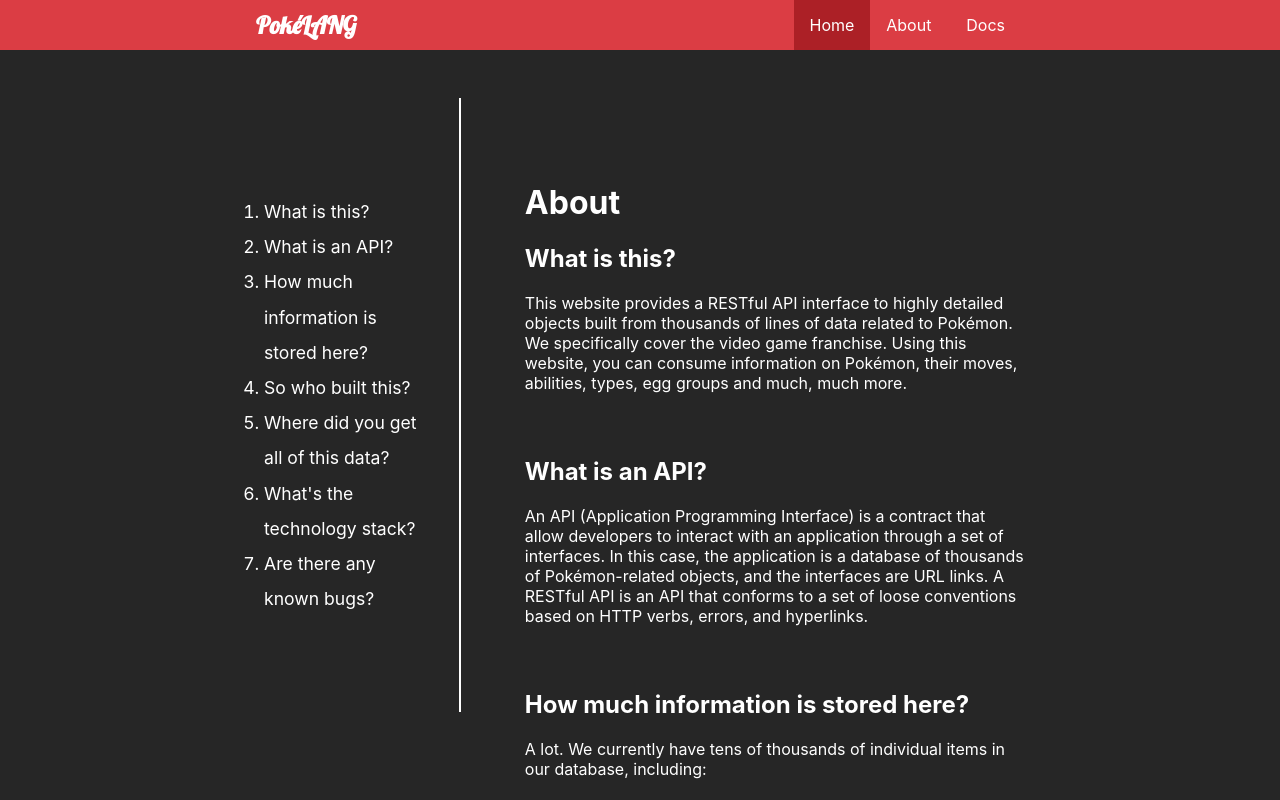
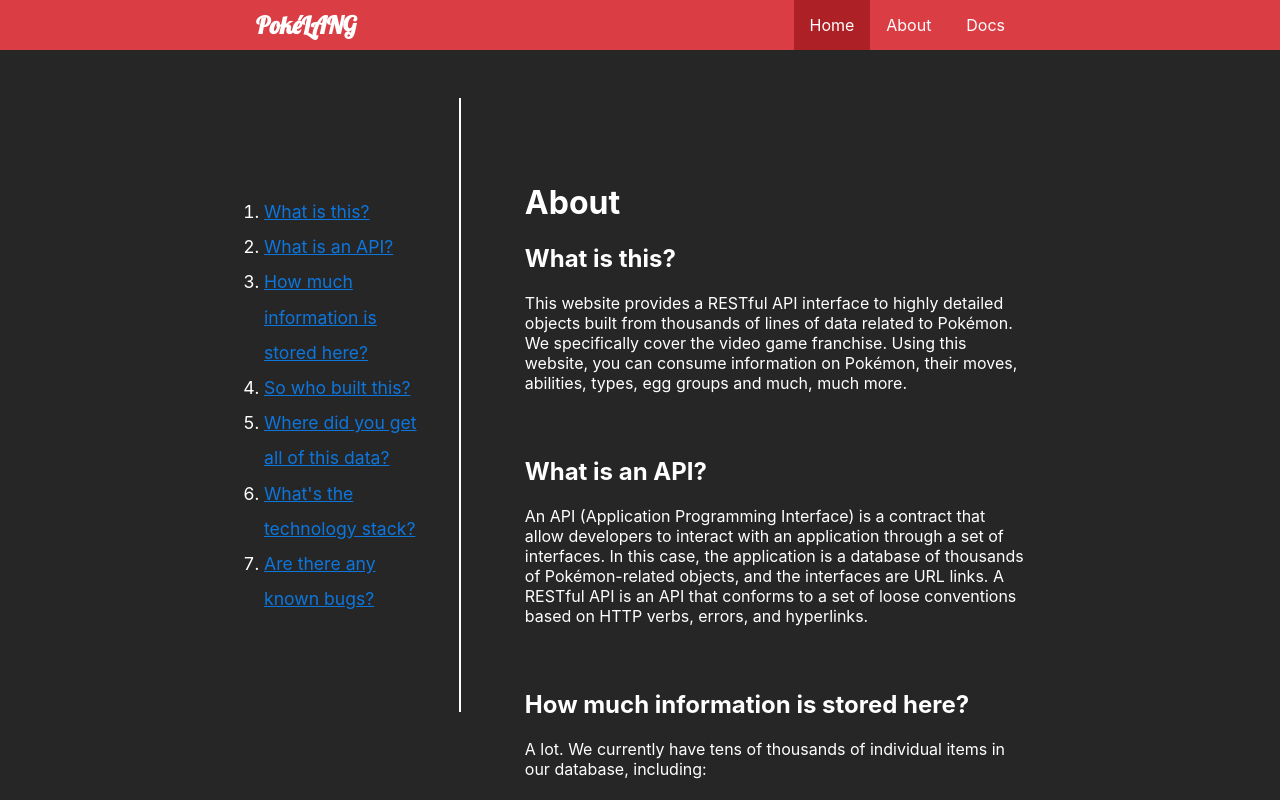
Before and after one commit to jakubmoryc/pokedex-languages-api-docs, a React (Create React App) app: page /about in a window 1280 px wide. Shown: the top 800 px of the page. Built offline with nearby package versions, Linux system fonts and the light colour scheme.

Commit message:
added links in about page

```diff
--- a/src/components/About/About.js
+++ b/src/components/About/About.js
@@ -9,35 +9,35 @@ export default function About({ stickyTableOfContents }) {
                 <div className="tableOfContents-wrapper">
                     <div className={tableOfContentsClasses}>
                         <ol>
-                            <li>What is this?</li>
-                            <li>What is an API?</li>
-                            <li>How much information is stored here?</li>
-                            <li>So who built this?</li>
-                            <li>Where did you get all of this data?</li>
-                            <li>What's the technology stack?</li>
-                            <li>Are there any known bugs?</li>
+                            <li><a href="#about-q1">What is this?</a></li>
+                            <li><a href="#about-q2">What is an API?</a></li>
+                            <li><a href="#about-q3">How much information is stored here?</a></li>
+                            <li><a href="#about-q4">So who built this?</a></li>
+                            <li><a href="#about-q5">Where did you get all of this data?</a></li>
+                            <li><a href="#about-q6">What's the technology stack?</a></li>
+                            <li><a href="#about-q7">Are there any known bugs?</a></li>
                         </ol>
                     </div>
                 </div>
                 <div className="content">
                     <h1>About</h1>
-                    <h2>What is this?</h2>
+                    <h2 id="about-q1">What is this?</h2>
                     <p>This website provides a RESTful API interface to highly detailed objects built from thousands of lines of data related to Pokémon. We specifically cover the video game franchise. Using this website, you can consume information on Pokémon, their moves, abilities, types, egg groups and much, much more.</p>
-                    <h2>What is an API?</h2>
+                    <h2 id="about-q2">What is an API?</h2>
                     <p>An API (Application Programming Interface) is a contract that allow developers to interact with an application through a set of interfaces. In this case, the application is a database of thousands of Pokémon-related objects, and the interfaces are URL links.
 
 A RESTful API is an API that conforms to a set of loose conventions based on HTTP verbs, errors, and hyperlinks.</p>
-                    <h2>How much information is stored here?</h2>
+                    <h2 id="about-q3">How much information is stored here?</h2>
                     <p>A lot.
 
 We currently have tens of thousands of individual items in our database, including:</p>
-                    <h2>So who built this?</h2>
+                    <h2 id="about-q4">So who built this?</h2>
                     <p>Pokémon V1 was created by Paul Hallett as a weekend project but it quickly became more than a weekend's worth of work. In December of 2014 Paul deprecated V1 in favor of working on V2.
 
 This is where Zane Adickes jumped in. Zane thought the original project was a fantastic idea and wanted to help it grow. With direction from Paul, Zane created the V2 API using an exact mirror of Veekun's data related to the main series of games.</p>
-                    <h2>Where did you get all of this data?</h2>
+                    <h2 id="about-q5">Where did you get all of this data?</h2>
                     <p>Veekun has a fantastic Pokedex which is also an open source project containing a ton of csv data. We used this to flesh out the database that powers Pokeapi.</p>
-                    <h2>What's the technology stack?</h2>
+                    <h2 id="about-q6">What's the technology stack?</h2>
                     <p>Up until November 2018, the API and website were built together in a single Python project using the Django framework and paired with a PostgresQL database to store the data. Django REST Framework was used to expose the data through a RESTful API.</p>
                 </div>
             </div>
```
